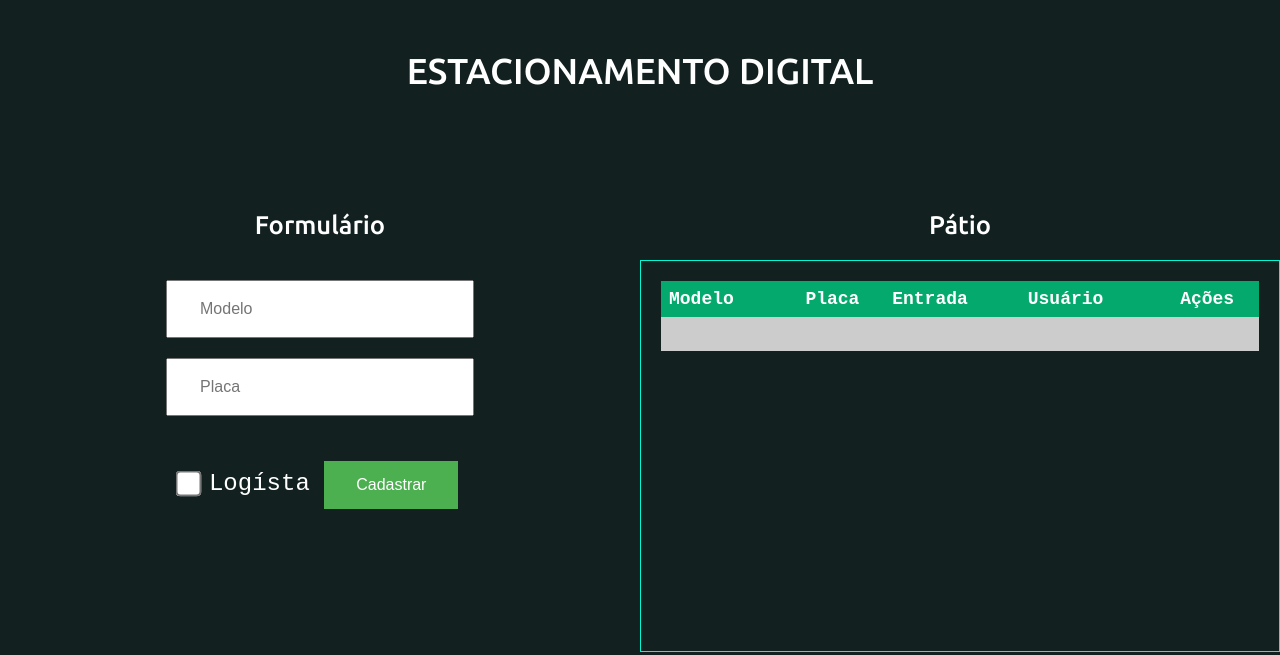
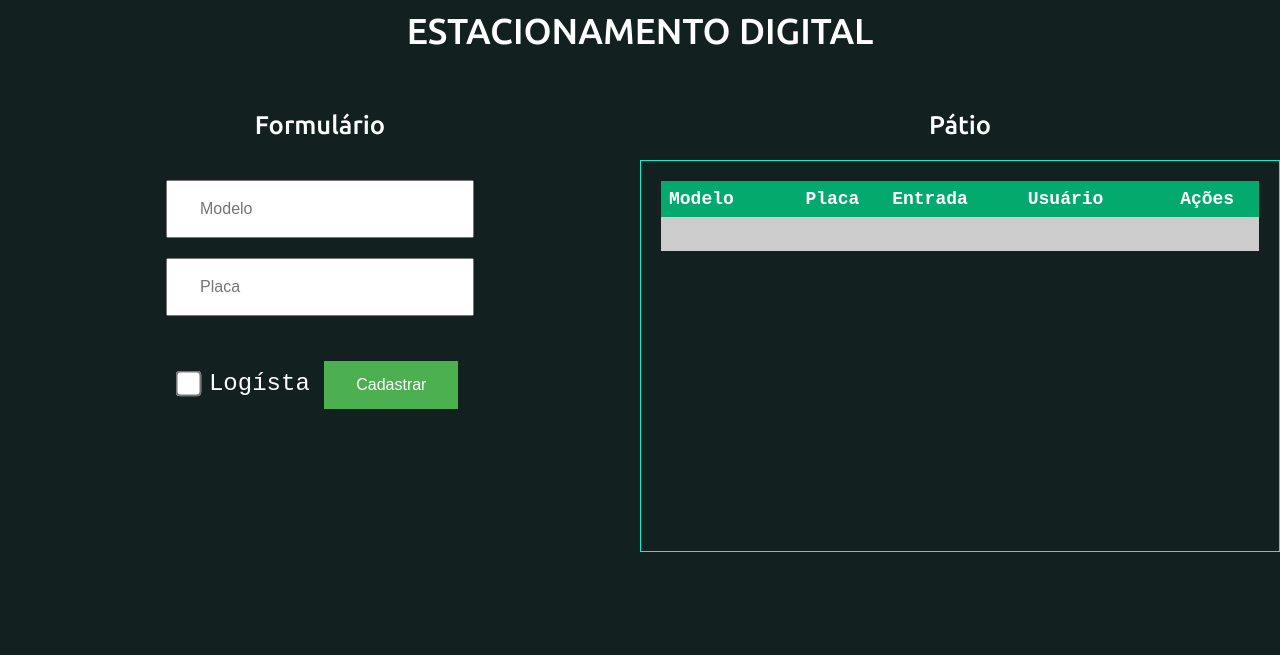
Before and after one commit to alex-dev2015/spread_estacionamento, a website: page index.html in a window 1280 px wide. Drawn offline with Linux system fonts and the light colour scheme.

Commit message:
Finalizado

```diff
--- a/style.css
+++ b/style.css
@@ -9,7 +9,7 @@ body{
 }
 
 header{
-    height: 150px;
+    height: 50px;
     display: flex;
     flex-direction: column  ;
 }
@@ -17,7 +17,7 @@ header{
 header h1{
     font-family: 'Ubuntu', sans-serif;
     text-align: center;
-    margin-top: 50px;
+    margin-top: 10px;
     font-size: 36px;
 }
 
```
